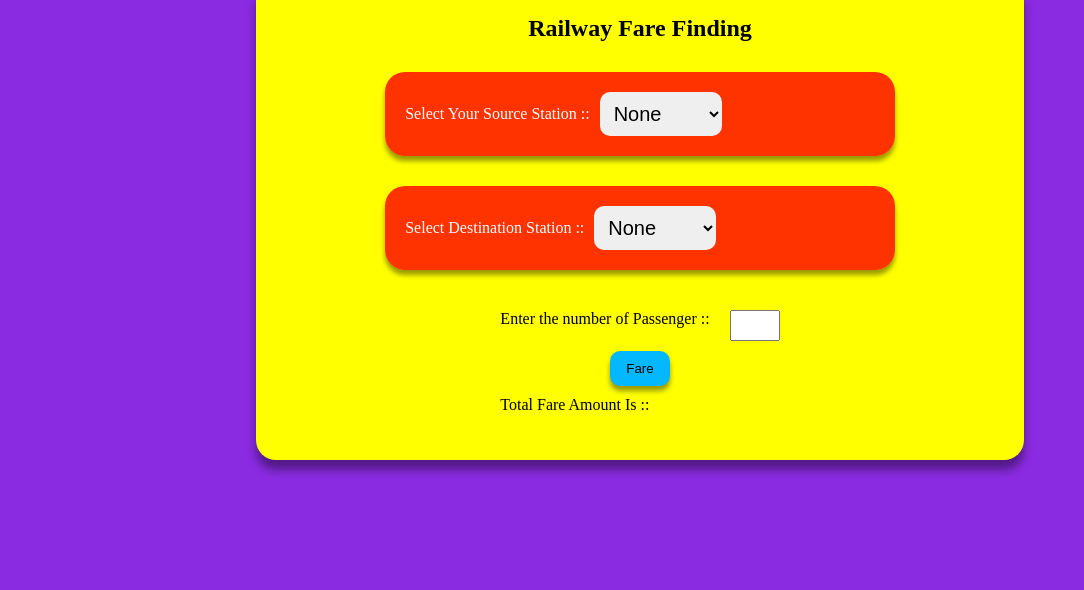
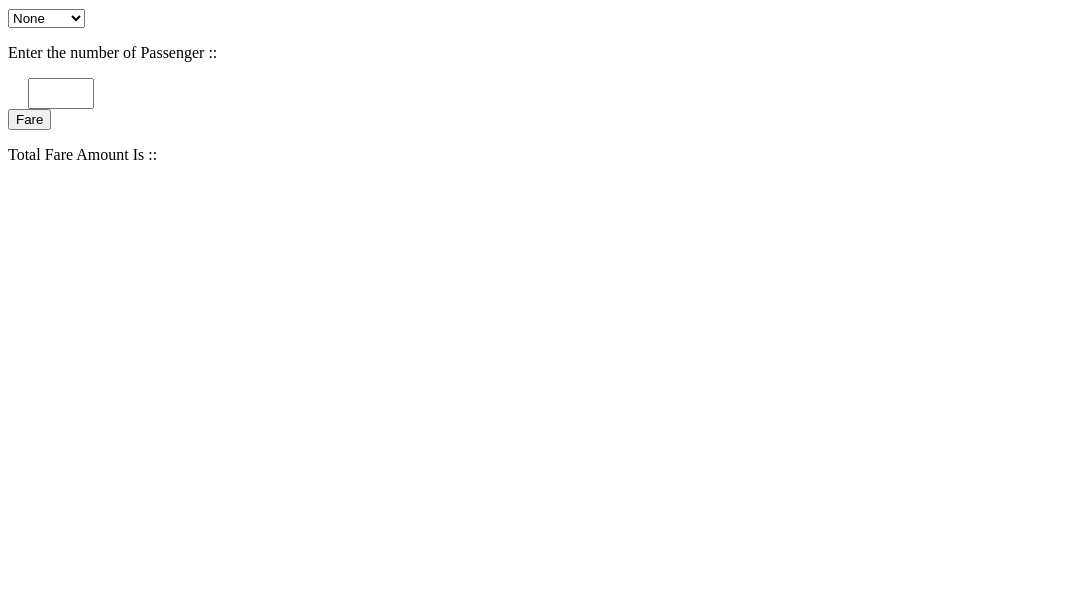
Before and after one commit to TheNoblePriest/RailwayFare.github.io, a plain HTML site: page index.html in a window 1280 px wide. Shown: the part 210-800 px from the top of the page, without its empty margins (0-1084 px from the left). Drawn offline with Linux system fonts and the light colour scheme.

Commit message:
Update index.html

```diff
--- a/index.html
+++ b/index.html
@@ -4,97 +4,6 @@
      <meta charset="UTF-8">
      <meta http-equiv="X-UA-Compatible" content="IE=edge">
      <meta name="viewport" content="width=device-width, initial-scale=1.0">
-     <style>
-          *{
-               margin: 0;
-               padding: 0;
-               box-sizing: border-box;
-          }
-          .container{
-               width: 100%;
-               height: 100vh;
-               display: flex;
-               justify-content: center;
-               align-items: center;
-               flex-direction: column;
-               background-color: blueviolet;
-          }
-          .contents{
-               width: 60%;
-               height: 60%;
-               background-color: yellow;
-               border-radius: 20px;
-               display: flex;
-               justify-content: space-around;
-               align-items:center;
-               flex-direction:column ;
-               padding: 20px;
-               box-shadow: 0 10px 10px rgba(0, 0, 0, 0.4);
-          }
-          .block1{
-               width: 70%;
-               display: flex;
-               justify-content: flex-start;
-               align-items: center;
-               padding: 20px;
-               box-shadow:0 5px 5px rgba(0, 0, 0, 0.4);
-               border-radius: 20px;
-               color: white;
-               background-color: rgba(255, 0, 0, 0.8);
-          }
-          .Amount__calc{
-               display: flex;
-               flex-direction: column;
-          }
-          .drop_down{
-               padding-left: 10px;
-          }
-          .c1{
-               display: flex;
-               padding: 10px;
-          }
-          select{
-               font-size: 20px;
-               outline: none;
-               border: none;
-               border-radius: 10px;
-               padding: 10px;
-          }
-
-          button{
-               padding: 10px;
-               width: 60px;
-               outline: none;
-               border: none;
-               cursor: pointer;
-               border-radius: 10px;
-               box-shadow:0 5px 5px rgba(0, 0, 0, 0.4);
-               background-color: rgb(3, 184, 255);
-          }
-          .btn{
-               display: flex;
-               justify-content: center;
-               align-items: center;
-
-          }
-
-          @media (max-width:600px) {
-               h1{
-                    font-size: 18px;
-               }
-               .container{
-                    justify-content: flex-start;
-               }
-               .contents{
-                    width: 100%;
-                    height: 80%;
-
-               }
-               .block1{
-                    width: 100%;
-               }
-          }
-     </style>
      <title>Station Fare Money</title>
 </head>
 <body>
```
